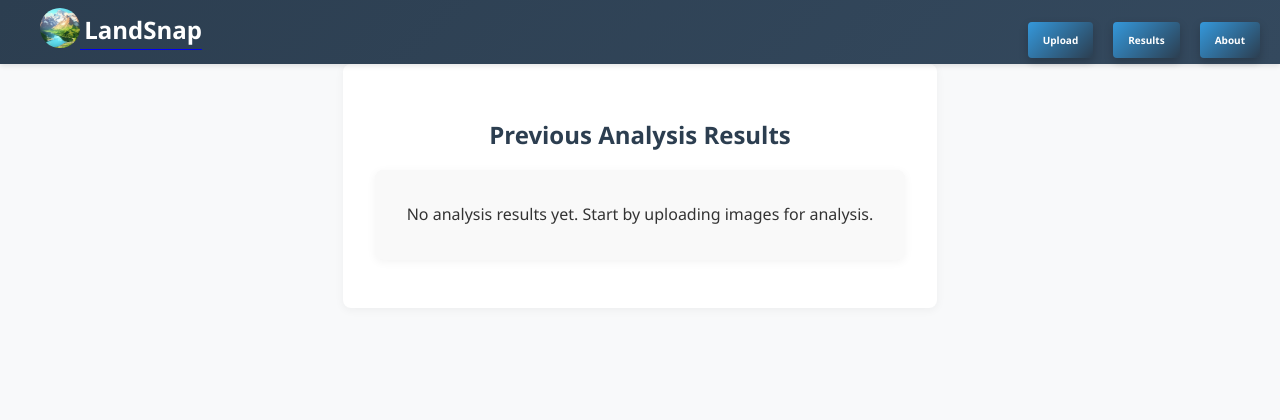
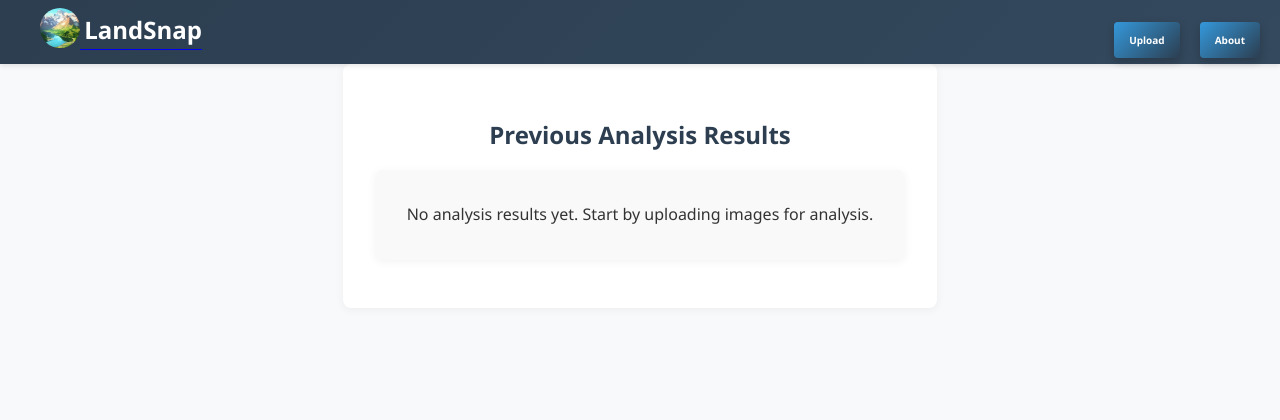
Before and after one commit to MeFerdi/landsnap, a Django app: page /results/ in a window 1280 px wide. Shown: the top 420 px of the page. Run offline with Django 5.2, Linux system fonts and the light colour scheme; data that the repository does not hold is empty; parts of the project's set-up code (start-up, migrations or seed data) failed here and were passed over.

Commit message:
refactor: comment out results link in navigation for future use

```diff
--- a/landsnap/templates/landsnap/base.html
+++ b/landsnap/templates/landsnap/base.html
@@ -19,7 +19,7 @@
       </div>
       <nav class="nav-links">
         <a href="{% url 'landsnap:upload' %}" class="nav-link">{% trans 'Upload' %}</a>
-        <a href="{% url 'landsnap:results' %}" class="nav-link">{% trans 'Results' %}</a>
+        <!-- <a href="{% url 'landsnap:results' %}" class="nav-link">{% trans 'Results' %}</a> -->
         <a href="{% url 'landsnap:about' %}" class="nav-link">{% trans 'About' %}</a>
       </nav>
     </div>
```
